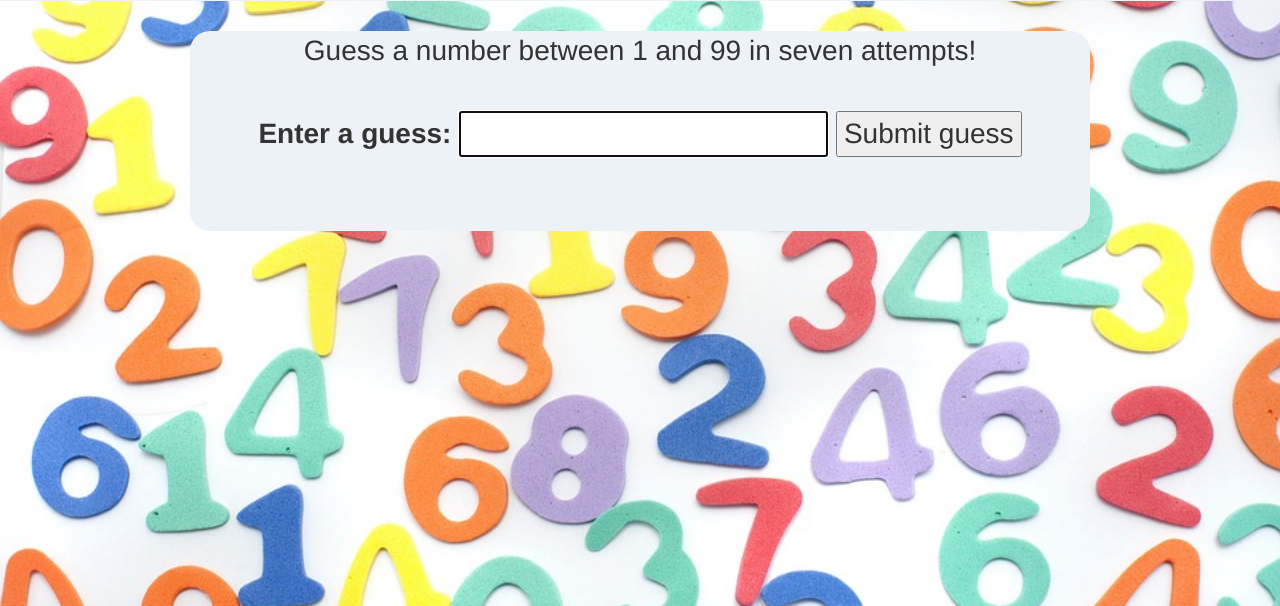
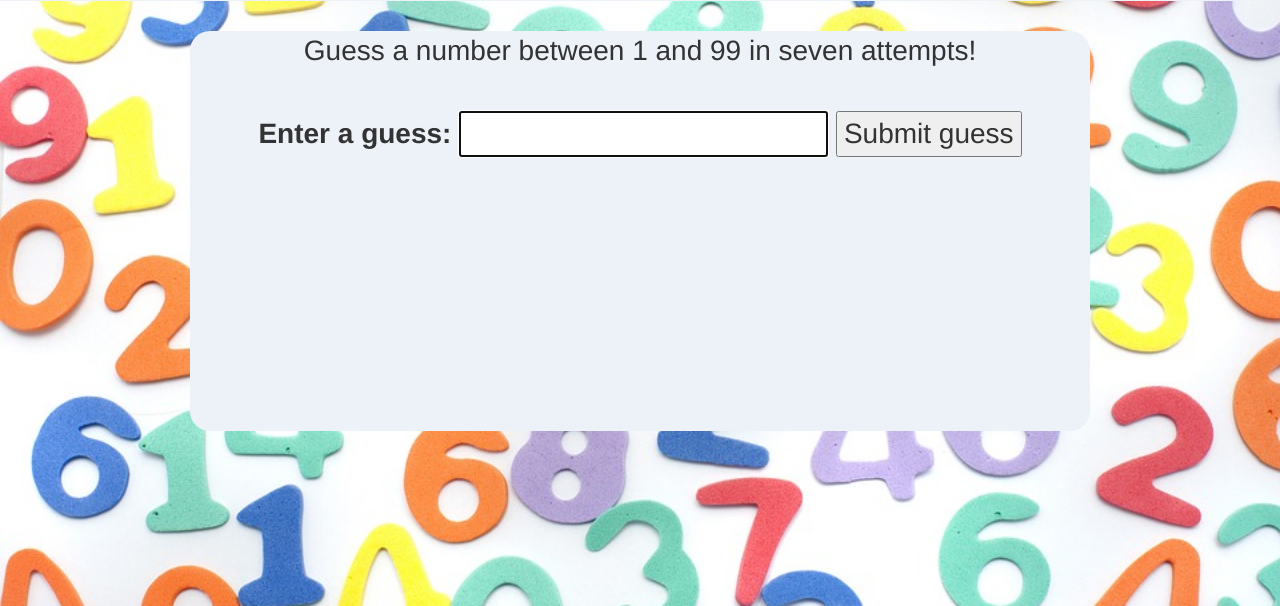
Before and after one commit to miglara/cst336_projects, a PHP site: page /projects/guessNumber/index.html in a window 1280 px wide. Shown: the part 194-800 px from the top of the page. Run offline with PHP 8.4, Linux system fonts and the light colour scheme.

Commit message:
Styling changes

```diff
--- a/projects/guessNumber/css/styles.css
+++ b/projects/guessNumber/css/styles.css
@@ -12,7 +12,7 @@ body{
     background-color:#edf2f9;
     font-size: 2em;
     width:900px;
-    height:200px;
+    height:400px !important;
     margin:0 auto;
     border-radius:20px;
 }
```
